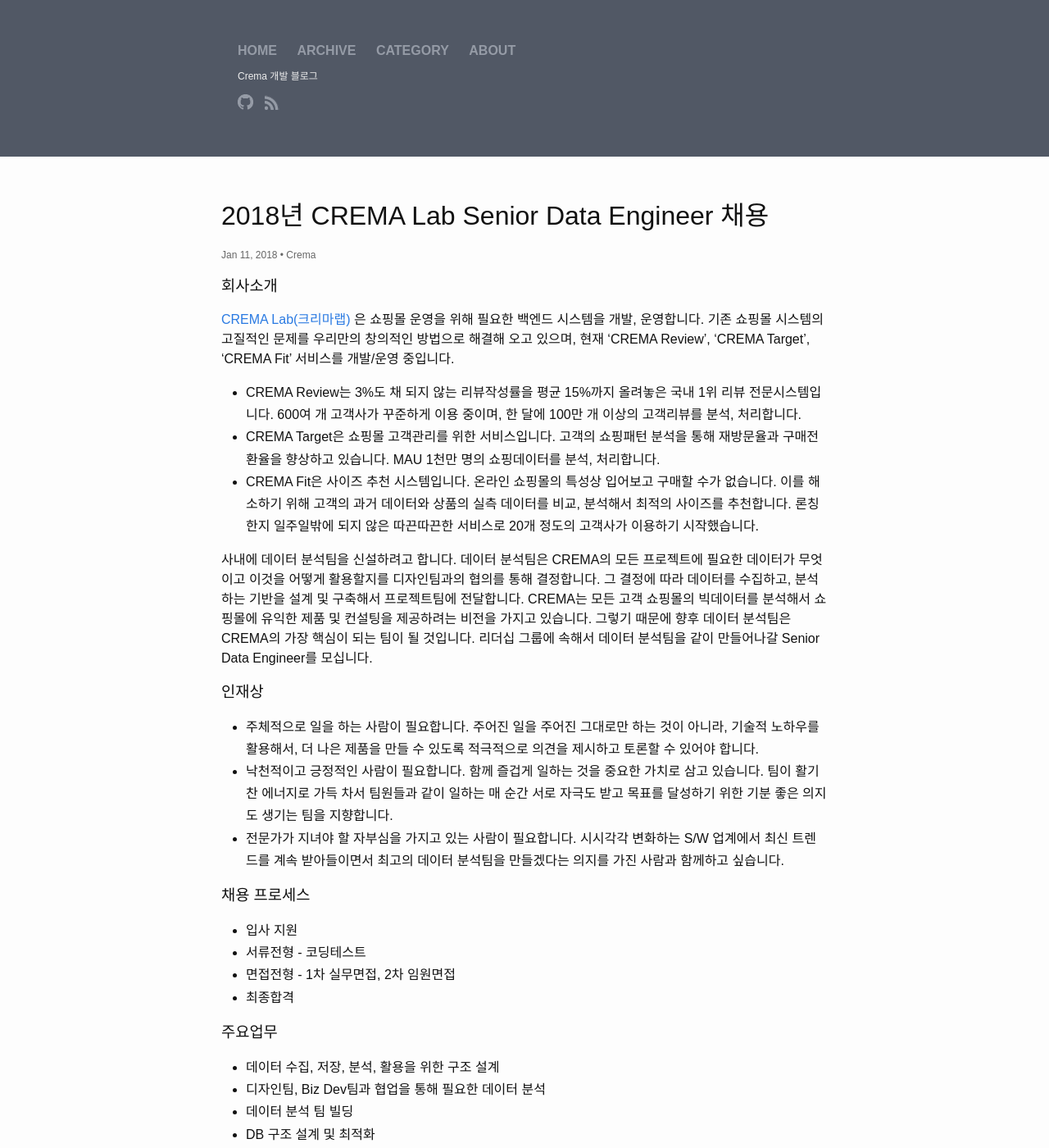
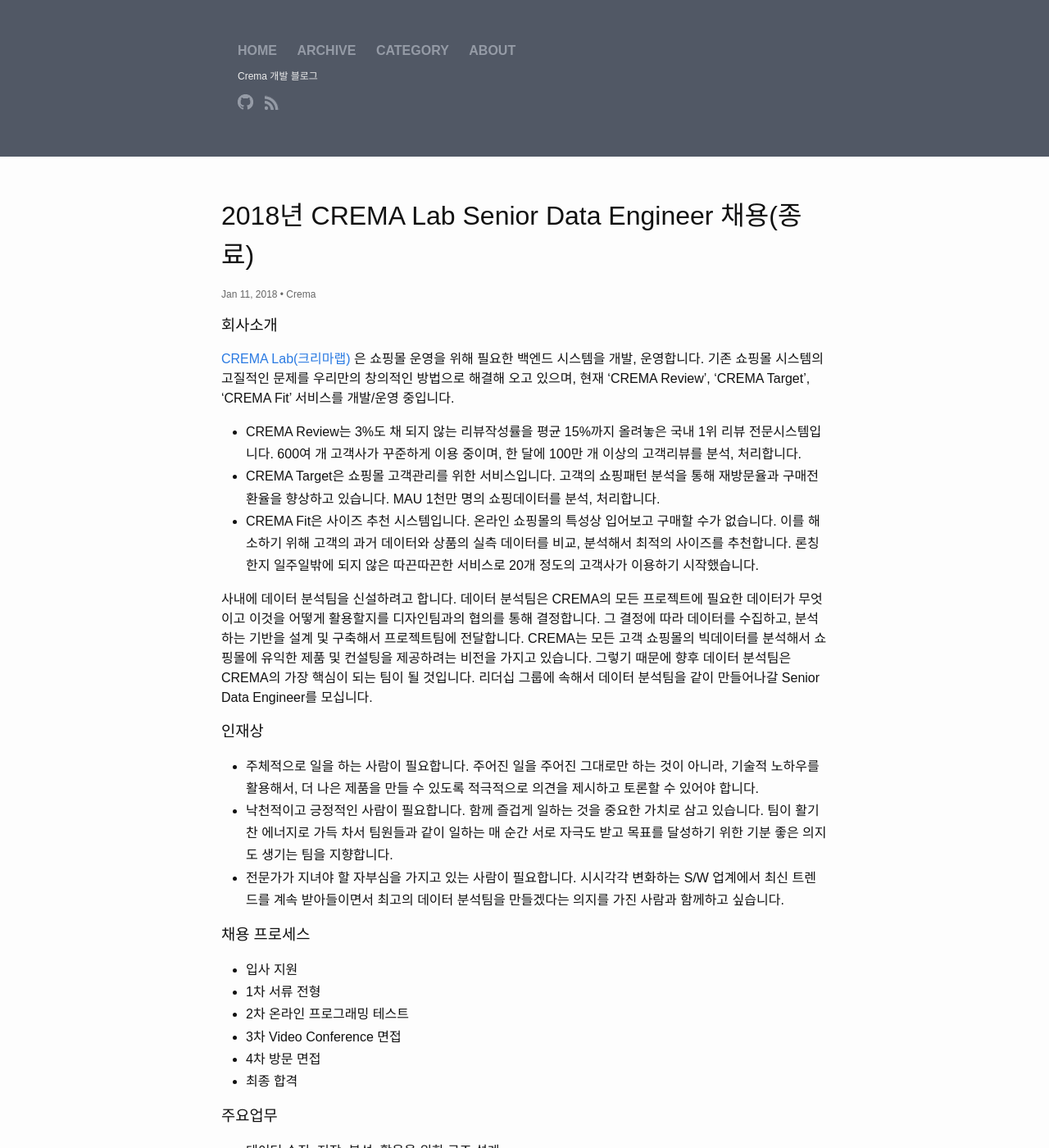
Before and after one commit to crema/crema.github.io, a Jekyll site: the page built from _posts/2018-01-11-sr_de_recruit.md, in a window 1280 px wide and 1400 px high. Shown: the whole window at 82% size. Built offline with Jekyll 4.4.1, drawn with Linux system fonts in a browser that asks for light colours.

Commit message:
EDIT - Senior SE, Senior DE 채용 종료

```diff
--- a/_posts/2018-01-11-sr_de_recruit.md
+++ b/_posts/2018-01-11-sr_de_recruit.md
@@ -1,6 +1,6 @@
 ---
 layout: post
-title: 2018년 CREMA Lab Senior Data Engineer 채용
+title: 2018년 CREMA Lab Senior Data Engineer 채용(종료)
 author: Crema
 author-email: career@cre.ma
 excerpt: 국내에서 트래픽 가장 많은 RoR 서비스의 서버 인프라스트럭쳐를 설계하고 싶으신 분. 국내 이커머스 생태계를 혁신하고 싶으신 분. CREMA Lab에서 Senior Data Engineer Engineer를 모십니다.
@@ -24,9 +24,11 @@ publish: true
 
 ### 채용 프로세스
 - 입사 지원
-- 서류전형 - 코딩테스트
-- 면접전형 - 1차 실무면접, 2차 임원면접
-- 최종합격
+- 1차 서류 전형
+- 2차 온라인 프로그래밍 테스트
+- 3차 Video Conference 면접
+- 4차 방문 면접
+- 최종 합격
 
 ### 주요업무
 - 데이터 수집, 저장, 분석, 활용을 위한 구조 설계
```
Also changed, not shown: _posts/2018-01-11-jr_se_recruit.md (+5 -3 lines), _posts/2018-01-11-sr_se_recruit.md (+6 -4 lines).
